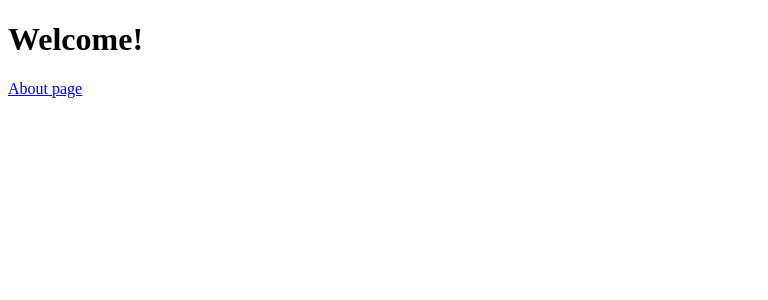
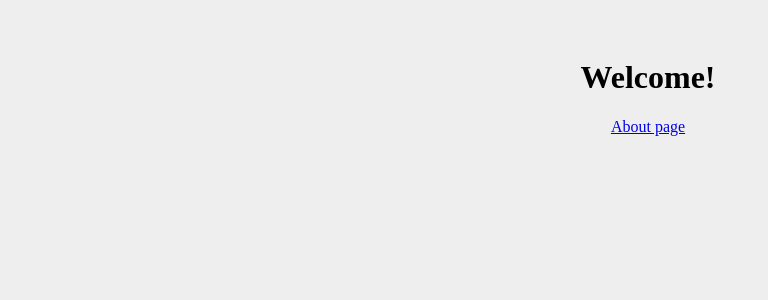
Before and after one commit to roberto-butti/nuxtjs-helloworld, a Nuxt app: page / in a window 1280 px wide. Shown: the top 300 px of the page, without its empty margins (0-768 px from the left). Built offline with nearby package versions, Linux system fonts and the light colour scheme.

Commit message:
added custom CSS

```diff
--- /dev/null
+++ b/css/main.css
@@ -0,0 +1,13 @@
+body {
+  background: #eee;
+  text-align: center;
+  padding-top: 30px;
+  height: 100%;
+  width: 100%;
+  position: absolute;
+  top: 0;
+  left: 0;
+}
+.content {
+  margin-top: 100px;
+}
--- /dev/null
+++ b/nuxt.config.js
@@ -0,0 +1,12 @@
+const { join } = require('path')
+
+module.exports = {
+  css: [
+    //'hover.css/css/hover-min.css',
+    //'bulma/bulma.sass',
+    join(__dirname, 'css/main.css')
+  ],
+  build: {
+    extractCSS: true
+  }
+}
```
